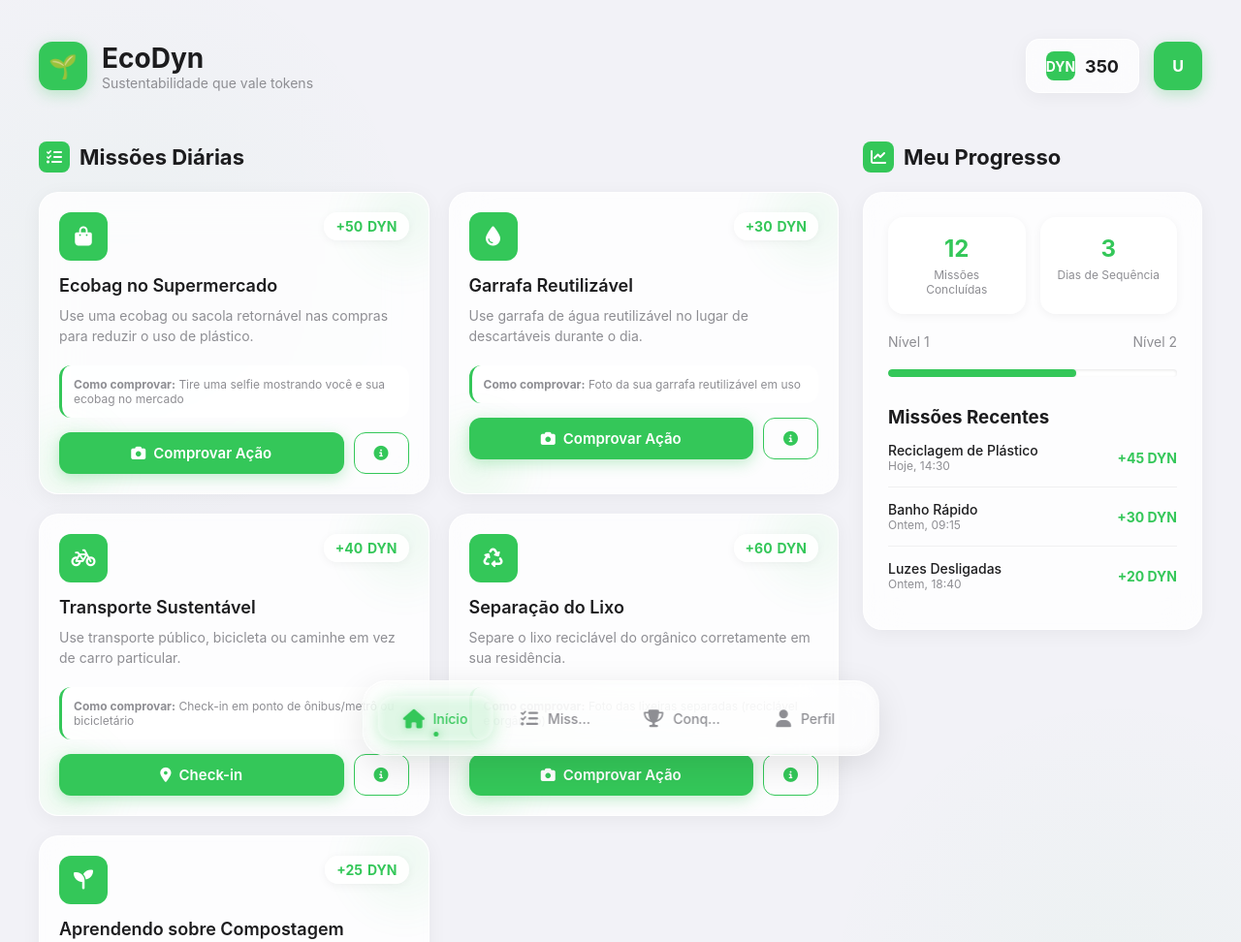
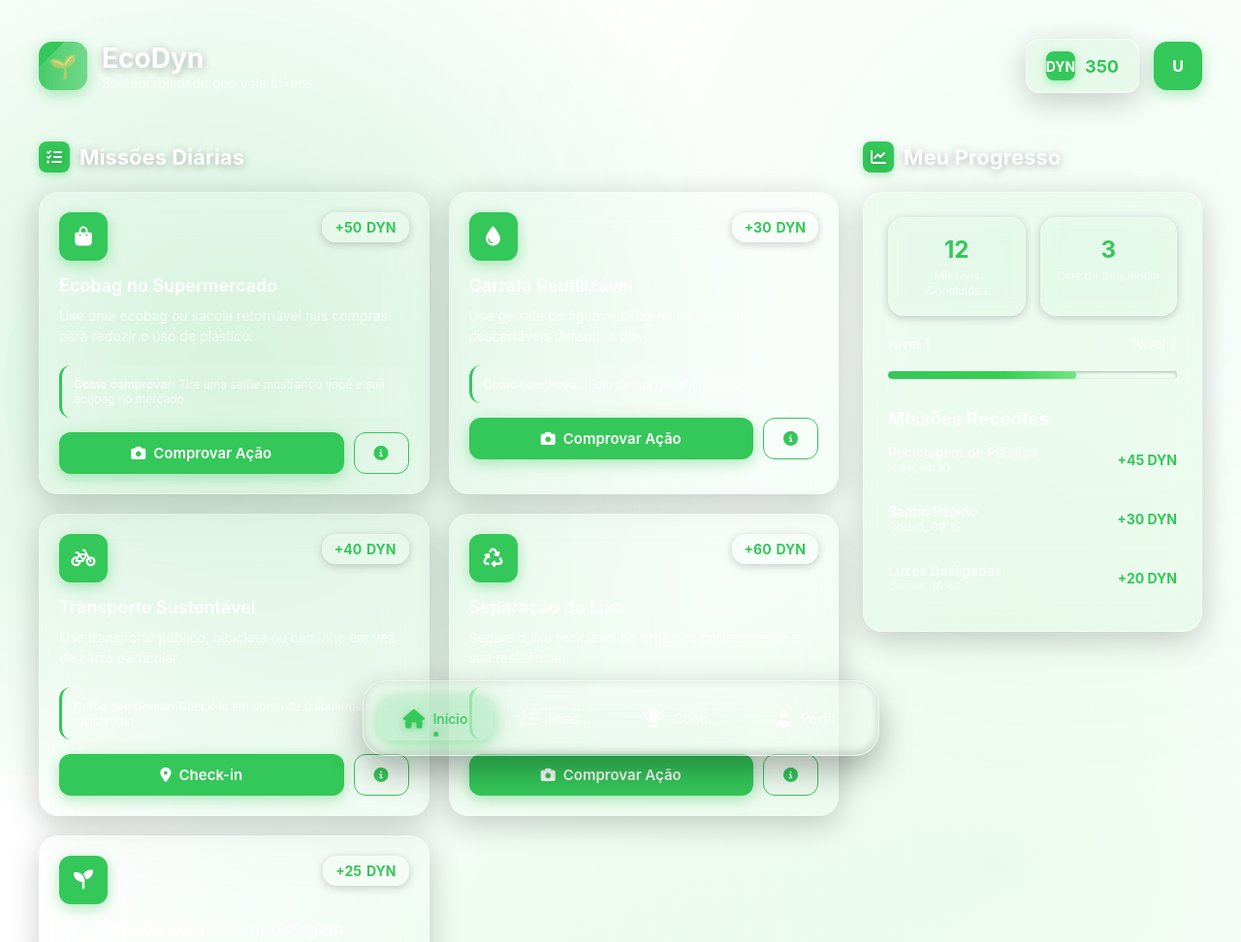
Before and after one commit to PablinXD24/ecodyn, a plain HTML site: page index.html in a window 1280 px wide. Shown: the top 972 px of the page at 97% size. Drawn offline with Linux system fonts and the light colour scheme.

Commit message:
Update index.html

```diff
--- a/index.html
+++ b/index.html
@@ -7,20 +7,21 @@
     <link rel="stylesheet" href="https://cdnjs.cloudflare.com/ajax/libs/font-awesome/6.4.0/css/all.min.css">
     <style>
         :root {
-            --primary: #ffffff;
-            --secondary: #f2f2f7;
+            --primary: rgba(255, 255, 255, 0.1);
+            --secondary: rgba(242, 242, 247, 0.05);
             --accent1: #34c759;
             --accent2: #32d74b;
-            --text: #1c1c1e;
-            --text-light: #8e8e93;
-            --glass-bg: rgba(255, 255, 255, 0.7);
-            --glass-border: rgba(255, 255, 255, 0.8);
-            --glass-shadow: rgba(0, 0, 0, 0.05);
+            --accent-water: #34c759;
+            --text: #ffffff;
+            --text-light: rgba(255, 255, 255, 0.7);
+            --glass-bg: rgba(255, 255, 255, 0.08);
+            --glass-border: rgba(255, 255, 255, 0.15);
+            --glass-shadow: rgba(0, 0, 0, 0.2);
             --success: #30d158;
             --pending: #ff9f0a;
-            --card-bg: rgba(255, 255, 255, 0.8);
-            --nav-bg: rgba(255, 255, 255, 0.75);
-            --nav-border: rgba(255, 255, 255, 0.9);
+            --card-bg: rgba(255, 255, 255, 0.05);
+            --nav-bg: rgba(255, 255, 255, 0.08);
+            --nav-border: rgba(255, 255, 255, 0.2);
         }
 
         * {
@@ -31,14 +32,31 @@
         }
 
         body {
-            background-color: #f2f2f7;
+            background: linear-gradient(135deg, #1a1f2b 0%, #1e2a1e 50%, #1a2a1a 100%);
             color: var(--text);
             min-height: 100vh;
             padding: 20px;
             background-image:
-                radial-gradient(circle at 10% 20%, rgba(52, 199, 89, 0.03) 0%, transparent 20%),
-                radial-gradient(circle at 90% 80%, rgba(50, 215, 75, 0.03) 0%, transparent 20%);
+                radial-gradient(circle at 20% 30%, rgba(52, 199, 89, 0.15) 0%, transparent 40%),
+                radial-gradient(circle at 80% 70%, rgba(50, 215, 75, 0.1) 0%, transparent 40%),
+                radial-gradient(circle at 40% 80%, rgba(76, 217, 100, 0.1) 0%, transparent 40%);
             padding-bottom: 100px;
+            position: relative;
+            overflow-x: hidden;
+        }
+
+        body::before {
+            content: '';
+            position: fixed;
+            top: 0;
+            left: 0;
+            width: 100%;
+            height: 100%;
+            background:
+                radial-gradient(circle at 15% 50%, rgba(52, 199, 89, 0.08) 0%, transparent 50%),
+                radial-gradient(circle at 85% 30%, rgba(50, 215, 75, 0.06) 0%, transparent 50%);
+            pointer-events: none;
+            z-index: -1;
         }
 
         .app-container {
@@ -71,13 +89,30 @@
             justify-content: center;
             font-size: 24px;
             color: white;
-            box-shadow: 0 4px 15px rgba(52, 199, 89, 0.3);
+            box-shadow:
+                0 4px 15px rgba(52, 199, 89, 0.4),
+                0 0 0 1px rgba(255, 255, 255, 0.1);
+            position: relative;
+            overflow: hidden;
+        }
+
+        .logo-icon::before {
+            content: '';
+            position: absolute;
+            top: -50%;
+            left: -50%;
+            width: 200%;
+            height: 200%;
+            background: linear-gradient(45deg, transparent, rgba(255,255,255,0.3), transparent);
+            transform: rotate(45deg);
+            animation: shine 3s infinite linear;
         }
 
         .logo-text h1 {
             font-size: 28px;
             font-weight: 700;
             color: var(--text);
+            text-shadow: 0 2px 10px rgba(0, 0, 0, 0.3);
         }
 
         .logo-text p {
@@ -100,7 +135,23 @@
             display: flex;
             align-items: center;
             gap: 10px;
-            box-shadow: 0 4px 20px var(--glass-shadow);
+            box-shadow:
+                0 8px 32px var(--glass-shadow),
+                inset 0 1px 0 rgba(255, 255, 255, 0.1);
+            position: relative;
+            overflow: hidden;
+        }
+
+        .token-display::before {
+            content: '';
+            position: absolute;
+            top: 0;
+            left: 0;
+            right: 0;
+            bottom: 0;
+            background: linear-gradient(135deg, rgba(52, 199, 89, 0.2), rgba(50, 215, 75, 0.2));
+            opacity: 0.4;
+            z-index: -1;
         }
 
         .token-icon {
@@ -114,11 +165,13 @@
             font-size: 14px;
             color: white;
             font-weight: bold;
+            box-shadow: 0 2px 10px rgba(52, 199, 89, 0.4);
         }
 
         .token-amount {
             font-size: 18px;
             font-weight: 700;
+            color: var(--accent1);
         }
 
         .user-profile {
@@ -132,7 +185,25 @@
             color: white;
             font-weight: bold;
             cursor: pointer;
-            box-shadow: 0 4px 15px rgba(52, 199, 89, 0.3);
+            box-shadow: 0 4px 15px rgba(52, 199, 89, 0.4);
+            position: relative;
+            overflow: hidden;
+        }
+
+        .user-profile::before {
+            content: '';
+            position: absolute;
+            top: 0;
+            left: 0;
+            right: 0;
+            bottom: 0;
+            background: linear-gradient(45deg, transparent, rgba(255,255,255,0.3), transparent);
+            transform: translateX(-100%);
+            transition: transform 0.6s;
+        }
+
+        .user-profile:hover::before {
+            transform: translateX(100%);
         }
 
         /* Main Content */
@@ -149,6 +220,7 @@
             display: flex;
             align-items: center;
             gap: 10px;
+            text-shadow: 0 2px 10px rgba(0, 0, 0, 0.3);
         }
 
         .section-icon {
@@ -161,6 +233,7 @@
             justify-content: center;
             font-size: 16px;
             color: white;
+            box-shadow: 0 2px 10px rgba(52, 199, 89, 0.4);
         }
 
         /* Task Cards */
@@ -176,15 +249,37 @@
             border: 1px solid var(--glass-border);
             border-radius: 20px;
             padding: 20px;
-            box-shadow: 0 4px 20px var(--glass-shadow);
-            transition: transform 0.3s ease, box-shadow 0.3s ease;
+            box-shadow:
+                0 8px 32px var(--glass-shadow),
+                inset 0 1px 0 rgba(255, 255, 255, 0.1);
+            transition: all 0.4s cubic-bezier(0.25, 0.46, 0.45, 0.94);
             position: relative;
             overflow: hidden;
         }
 
+        .task-card::before {
+            content: '';
+            position: absolute;
+            top: 0;
+            left: 0;
+            right: 0;
+            bottom: 0;
+            background: linear-gradient(135deg, rgba(52, 199, 89, 0.1), rgba(50, 215, 75, 0.1));
+            opacity: 0;
+            transition: opacity 0.4s ease;
+            z-index: -1;
+        }
+
         .task-card:hover {
-            transform: translateY(-5px);
-            box-shadow: 0 8px 30px rgba(0, 0, 0, 0.08);
+            transform: translateY(-8px);
+            box-shadow:
+                0 15px 40px rgba(0, 0, 0, 0.3),
+                inset 0 1px 0 rgba(255, 255, 255, 0.1);
+            border-color: rgba(52, 199, 89, 0.3);
+        }
+
+        .task-card:hover::before {
+            opacity: 1;
         }
 
         .task-header {
@@ -204,10 +299,30 @@
             justify-content: center;
             font-size: 20px;
             color: white;
+            box-shadow: 0 4px 15px rgba(52, 199, 89, 0.4);
+            position: relative;
+            overflow: hidden;
+        }
+
+        .task-icon::before {
+            content: '';
+            position: absolute;
+            top: 0;
+            left: 0;
+            right: 0;
+            bottom: 0;
+            background: linear-gradient(45deg, transparent, rgba(255,255,255,0.3), transparent);
+            transform: translateX(-100%);
+            transition: transform 0.6s;
+        }
+
+        .task-card:hover .task-icon::before {
+            transform: translateX(100%);
         }
 
         .task-tokens {
-            background: rgba(255, 255, 255, 0.9);
+            background: rgba(255, 255, 255, 0.1);
+            backdrop-filter: blur(10px);
             border-radius: 14px;
             padding: 6px 12px;
             font-size: 14px;
@@ -216,7 +331,8 @@
             display: flex;
             align-items: center;
             gap: 5px;
-            box-shadow: 0 2px 10px rgba(0, 0, 0, 0.05);
+            box-shadow: 0 2px 10px rgba(0, 0, 0, 0.2);
+            border: 1px solid rgba(255, 255, 255, 0.1);
         }
 
         .task-title {
@@ -237,9 +353,10 @@
             color: var(--text-light);
             margin-bottom: 15px;
             padding: 12px;
-            background: rgba(255, 255, 255, 0.7);
+            background: rgba(255, 255, 255, 0.05);
             border-radius: 12px;
             border-left: 3px solid var(--accent1);
+            backdrop-filter: blur(10px);
         }
 
         .task-actions {
@@ -253,7 +370,7 @@
             border-radius: 12px;
             font-weight: 600;
             cursor: pointer;
-            transition: all 0.3s ease;
+            transition: all 0.4s cubic-bezier(0.25, 0.46, 0.45, 0.94);
             display: flex;
             align-items: center;
             justify-content: center;
@@ -270,25 +387,26 @@
             left: 0;
             right: 0;
             bottom: 0;
-            background: rgba(255, 255, 255, 0.2);
-            opacity: 0;
-            transition: opacity 0.3s ease;
+            background: linear-gradient(45deg, transparent, rgba(255,255,255,0.3), transparent);
+            transform: translateX(-100%);
+            transition: transform 0.6s;
         }
 
         .btn:hover::before {
-            opacity: 1;
+            transform: translateX(100%);
         }
 
         .btn-primary {
             background: var(--accent1);
             color: white;
             flex: 1;
-            box-shadow: 0 4px 15px rgba(52, 199, 89, 0.3);
+            box-shadow: 0 4px 15px rgba(52, 199, 89, 0.4);
         }
 
         .btn-primary:hover {
             background: var(--accent2);
-            box-shadow: 0 6px 20px rgba(52, 199, 89, 0.4);
+            box-shadow: 0 6px 25px rgba(52, 199, 89, 0.6);
+            transform: translateY(-2px);
         }
 
         .btn-secondary {
@@ -299,6 +417,8 @@
 
         .btn-secondary:hover {
             background: rgba(52, 199, 89, 0.1);
+            box-shadow: 0 4px 15px rgba(52, 199, 89, 0.3);
+            transform: translateY(-2px);
         }
 
         /* Progress Section */
@@ -308,8 +428,23 @@
             border: 1px solid var(--glass-border);
             border-radius: 20px;
             padding: 25px;
-            box-shadow: 0 4px 20px var(--glass-shadow);
+            box-shadow:
+                0 8px 32px var(--glass-shadow),
+                inset 0 1px 0 rgba(255, 255, 255, 0.1);
             margin-bottom: 25px;
+            position: relative;
+            overflow: hidden;
+        }
+
+        .progress-card::before {
+            content: '';
+            position: absolute;
+            top: 0;
+            left: 0;
+            right: 0;
+            bottom: 0;
+            background: linear-gradient(135deg, rgba(52, 199, 89, 0.05), rgba(50, 215, 75, 0.05));
+            z-index: -1;
         }
 
         .progress-stats {
@@ -322,9 +457,11 @@
         .stat {
             text-align: center;
             padding: 18px 15px;
-            background: rgba(255, 255, 255, 0.7);
+            background: rgba(255, 255, 255, 0.05);
             border-radius: 16px;
-            box-shadow: 0 2px 10px rgba(0, 0, 0, 0.05);
+            box-shadow: 0 2px 10px rgba(0, 0, 0, 0.2);
+            border: 1px solid rgba(255, 255, 255, 0.1);
+            backdrop-filter: blur(10px);
         }
 
         .stat-value {
@@ -341,20 +478,35 @@
 
         .progress-bar {
             height: 8px;
-            background: rgba(255, 255, 255, 0.7);
+            background: rgba(255, 255, 255, 0.1);
             border-radius: 10px;
             margin: 20px 0;
             overflow: hidden;
-            box-shadow: inset 0 1px 3px rgba(0, 0, 0, 0.1);
+            box-shadow: inset 0 1px 3px rgba(0, 0, 0, 0.3);
+            position: relative;
         }
 
         .progress-fill {
             height: 100%;
-            background: var(--accent1);
+            background: linear-gradient(90deg, var(--accent1), var(--accent2));
             border-radius: 10px;
             width: 65%;
             transition: width 0.5s ease;
-            box-shadow: 0 1px 3px rgba(0, 0, 0, 0.1);
+            box-shadow: 0 0 20px rgba(52, 199, 89, 0.5);
+            position: relative;
+            overflow: hidden;
+        }
+
+        .progress-fill::before {
+            content: '';
+            position: absolute;
+            top: 0;
+            left: 0;
+            right: 0;
+            bottom: 0;
+            background: linear-gradient(90deg, transparent, rgba(255,255,255,0.4), transparent);
+            transform: translateX(-100%);
+            animation: shimmer 2s infinite;
         }
 
         .level-info {
@@ -378,7 +530,7 @@
             justify-content: space-between;
             align-items: center;
             padding: 14px 0;
-            border-bottom: 1px solid rgba(0, 0, 0, 0.05);
+            border-bottom: 1px solid rgba(255, 255, 255, 0.1);
         }
 
         .completed-item:last-child {
@@ -416,9 +568,9 @@
             display: flex;
             gap: 8px;
             box-shadow:
-                0 10px 35px rgba(0, 0, 0, 0.1),
-                0 2px 15px rgba(255, 255, 255, 0.5) inset,
-                0 -2px 10px rgba(0, 0, 0, 0.05) inset;
+                0 15px 35px rgba(0, 0, 0, 0.3),
+                0 2px 15px rgba(255, 255, 255, 0.1) inset,
+                0 -2px 10px rgba(0, 0, 0, 0.2) inset;
             z-index: 100;
             width: auto;
             min-width: 320px;
@@ -452,7 +604,7 @@
             left: 0;
             right: 0;
             bottom: 0;
-            background: rgba(255, 255, 255, 0.6);
+            background: linear-gradient(45deg, transparent, rgba(255,255,255,0.1), transparent);
             opacity: 0;
             transition: opacity 0.3s ease;
             border-radius: 16px;
@@ -463,11 +615,11 @@
         }
 
         .nav-item.active {
-            background: rgba(52, 199, 89, 0.15);
+            background: rgba(52, 199, 89, 0.2);
             color: var(--accent1);
             box-shadow:
-                0 4px 15px rgba(52, 199, 89, 0.2),
-                0 2px 5px rgba(255, 255, 255, 0.8) inset;
+                0 4px 15px rgba(52, 199, 89, 0.3),
+                0 2px 5px rgba(255, 255, 255, 0.1) inset;
             backdrop-filter: blur(20px);
         }
 
@@ -493,7 +645,7 @@
 
         .nav-item.active i {
             transform: scale(1.1);
-            filter: drop-shadow(0 2px 4px rgba(52, 199, 89, 0.3));
+            filter: drop-shadow(0 2px 4px rgba(52, 199, 89, 0.5));
         }
 
         .nav-item span {
@@ -507,28 +659,6 @@
         .nav-item:hover:not(.active) {
             color: var(--text);
             transform: translateY(-2px);
-        }
-
-        /* Liquid Glass Effects */
-        .liquid-effect {
-            position: absolute;
-            width: 150px;
-            height: 150px;
-            border-radius: 50%;
-            background: radial-gradient(circle, rgba(52, 199, 89, 0.08) 0%, transparent 70%);
-            filter: blur(10px);
-            z-index: -1;
-        }
-
-        .effect-1 {
-            top: -50px;
-            right: -50px;
-        }
-
-        .effect-2 {
-            bottom: -50px;
-            left: -50px;
-            background: radial-gradient(circle, rgba(50, 215, 75, 0.08) 0%, transparent 70%);
         }
 
         /* Animations */
@@ -557,18 +687,36 @@
         @keyframes navPulse {
             0% {
                 box-shadow:
-                    0 4px 15px rgba(52, 199, 89, 0.2),
-                    0 2px 5px rgba(255, 255, 255, 0.8) inset;
+                    0 4px 15px rgba(52, 199, 89, 0.3),
+                    0 2px 5px rgba(255, 255, 255, 0.1) inset;
             }
             50% {
                 box-shadow:
-                    0 4px 20px rgba(52, 199, 89, 0.3),
-                    0 2px 8px rgba(255, 255, 255, 0.9) inset;
+                    0 4px 20px rgba(52, 199, 89, 0.5),
+                    0 2px 8px rgba(255, 255, 255, 0.15) inset;
             }
             100% {
                 box-shadow:
-                    0 4px 15px rgba(52, 199, 89, 0.2),
-                    0 2px 5px rgba(255, 255, 255, 0.8) inset;
+                    0 4px 15px rgba(52, 199, 89, 0.3),
+                    0 2px 5px rgba(255, 255, 255, 0.1) inset;
+            }
+        }
+
+        @keyframes shine {
+            0% {
+                transform: rotate(45deg) translateX(-100%);
+            }
+            100% {
+                transform: rotate(45deg) translateX(100%);
+            }
+        }
+
+        @keyframes shimmer {
+            0% {
+                transform: translateX(-100%);
+            }
+            100% {
+                transform: translateX(100%);
             }
         }
 
@@ -670,8 +818,6 @@
                 <div class="tasks-grid">
                     <!-- Task 1 -->
                     <div class="task-card">
-                        <div class="liquid-effect effect-1"></div>
-                        <div class="liquid-effect effect-2"></div>
                         <div class="task-header">
                             <div class="task-icon"><i class="fas fa-shopping-bag"></i></div>
                             <div class="task-tokens">+50 <span>DYN</span></div>
@@ -689,8 +835,6 @@
 
                     <!-- Task 2 -->
                     <div class="task-card">
-                        <div class="liquid-effect effect-1"></div>
-                        <div class="liquid-effect effect-2"></div>
                         <div class="task-header">
                             <div class="task-icon"><i class="fas fa-tint"></i></div>
                             <div class="task-tokens">+30 <span>DYN</span></div>
@@ -708,8 +852,6 @@
 
                     <!-- Task 3 -->
                     <div class="task-card">
-                        <div class="liquid-effect effect-1"></div>
-                        <div class="liquid-effect effect-2"></div>
                         <div class="task-header">
                             <div class="task-icon"><i class="fas fa-bicycle"></i></div>
                             <div class="task-tokens">+40 <span>DYN</span></div>
@@ -727,8 +869,6 @@
 
                     <!-- Task 4 -->
                     <div class="task-card">
-                        <div class="liquid-effect effect-1"></div>
-                        <div class="liquid-effect effect-2"></div>
                         <div class="task-header">
                             <div class="task-icon"><i class="fas fa-recycle"></i></div>
                             <div class="task-tokens">+60 <span>DYN</span></div>
@@ -746,8 +886,6 @@
 
                     <!-- Task 5 -->
                     <div class="task-card">
-                        <div class="liquid-effect effect-1"></div>
-                        <div class="liquid-effect effect-2"></div>
                         <div class="task-header">
                             <div class="task-icon"><i class="fas fa-seedling"></i></div>
                             <div class="task-tokens">+25 <span>DYN</span></div>
@@ -856,6 +994,7 @@
                     tokenAnimation.style.fontSize = '18px';
                     tokenAnimation.style.pointerEvents = 'none';
                     tokenAnimation.style.zIndex = '100';
+                    tokenAnimation.style.textShadow = '0 0 10px rgba(52, 199, 89, 0.8)';
 
                     // Posicionar próximo ao botão
                     const rect = this.getBoundingClientRect();
@@ -909,7 +1048,7 @@
                     ripple.style.top = y + 'px';
                     ripple.style.position = 'absolute';
                     ripple.style.borderRadius = '50%';
-                    ripple.style.background = 'rgba(255, 255, 255, 0.6)';
+                    ripple.style.background = 'rgba(52, 199, 89, 0.3)';
                     ripple.style.transform = 'scale(0)';
                     ripple.style.animation = 'ripple 0.6s linear';
                     ripple.style.pointerEvents = 'none';
```
